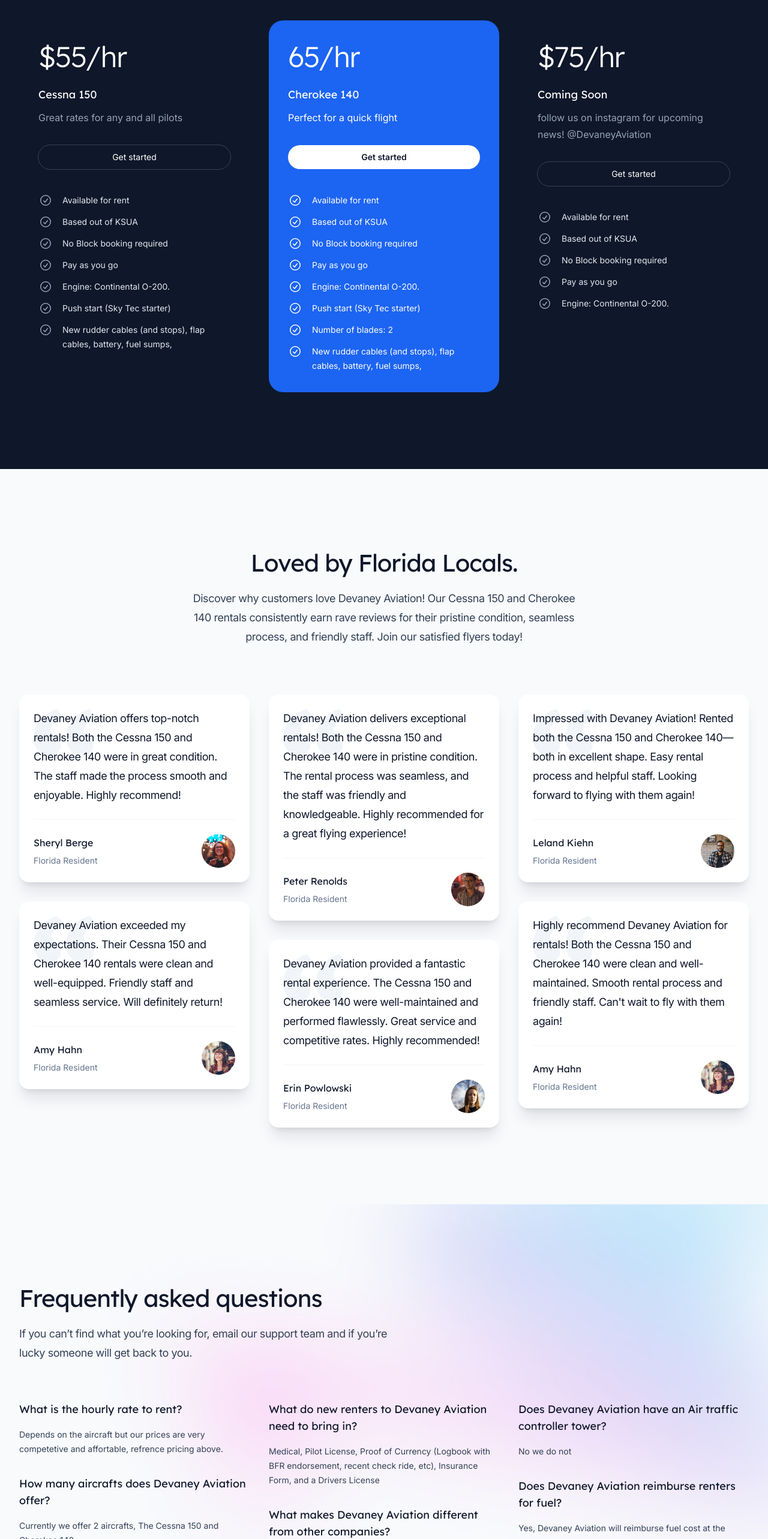
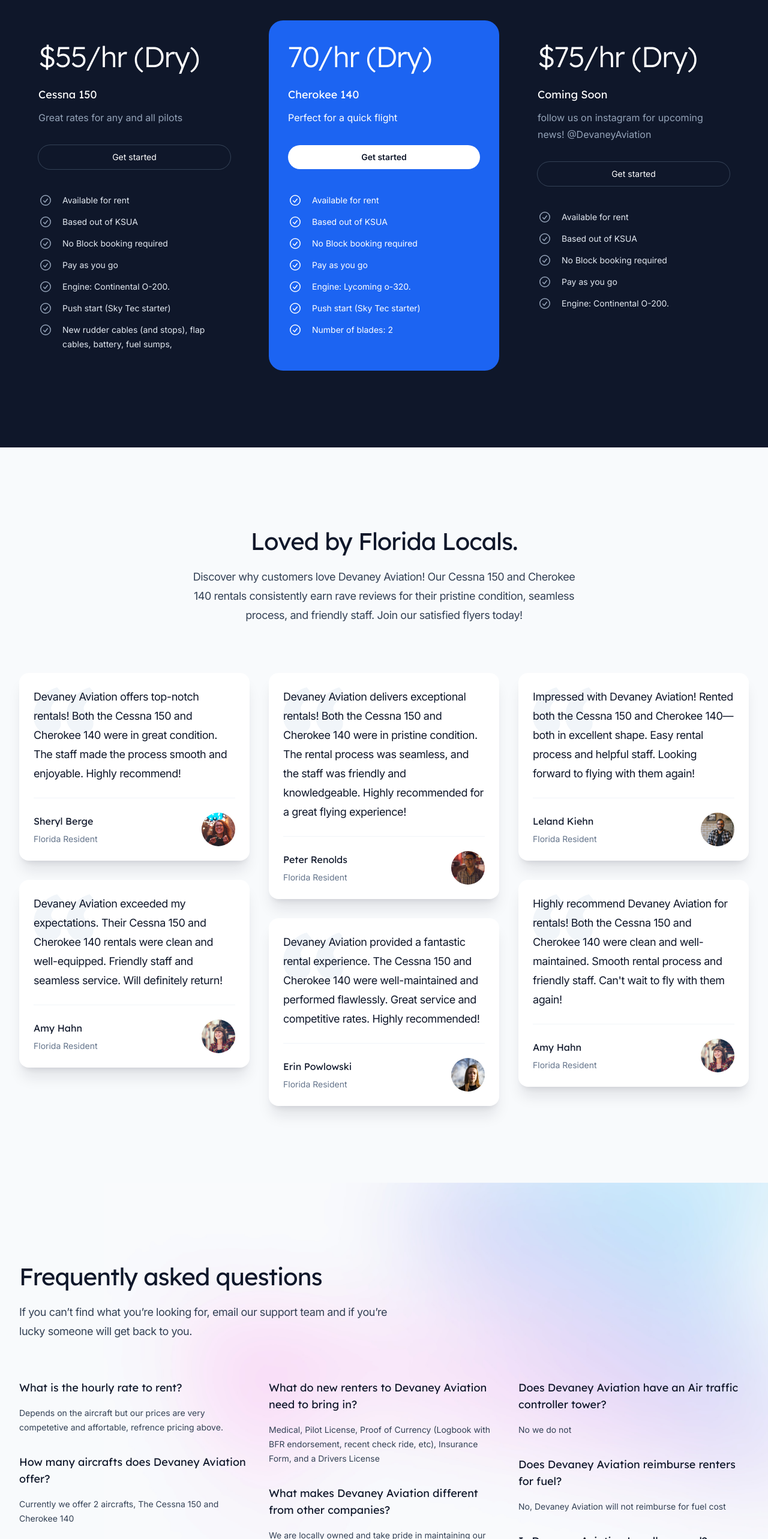
Before and after one commit to HunterBrennan1/devaviation, a Next.js app: page / in a window 1280 px wide. Shown: the part 2373-4939 px from the top of the page at 60% size. Built offline with nearby package versions, Linux system fonts and the light colour scheme.

Commit message:
adjusted information to clients needs

```diff
--- a/src/components/Faqs.jsx
+++ b/src/components/Faqs.jsx
@@ -47,7 +47,7 @@
     },
     {
       question: 'Does Devaney Aviation reimburse renters for fuel?',
-      answer: 'Yes, Devaney Aviation will reimburse fuel cost at the current local rates, which change weekly. Renters are reimbursed up to $6.00/gal',
+      answer: 'No, Devaney Aviation will not reimburse for fuel cost'
     },
     {
       question: 'Is Devaney Aviation Locally owned?',
--- a/src/components/Pricing.jsx
+++ b/src/components/Pricing.jsx
@@ -117,7 +117,7 @@
         <div className="-mx-4 mt-16 grid max-w-2xl grid-cols-1 gap-y-10 sm:mx-auto lg:-mx-8 lg:max-w-none lg:grid-cols-3 xl:mx-0 xl:gap-x-8">
           <Plan
             name="Cessna 150"
-            price="$55/hr"
+            price="$55/hr (Dry)"
             description="Great rates for any and all pilots"
             href="/register"
             features={[
@@ -133,7 +133,7 @@
           <Plan
             featured
             name="Cherokee 140"
-            price="65/hr"
+            price="70/hr (Dry)"
             description="Perfect for a quick flight"
             href="/register"
             features={[
@@ -141,15 +141,14 @@
               'Based out of KSUA',
               'No Block booking required',
               'Pay as you go',
-              'Engine: Continental O-200.',
+              'Engine: Lycoming o-320.',
               'Push start (Sky Tec starter)',
               'Number of blades: 2',
-              'New rudder cables (and stops), flap cables, battery, fuel sumps,',
             ]}
           />
           <Plan
             name="Coming Soon"
-            price="$75/hr"
+            price="$75/hr (Dry)"
             description="follow us on instagram for upcoming news! @DevaneyAviation"
             href="/register"
             features={[
```
